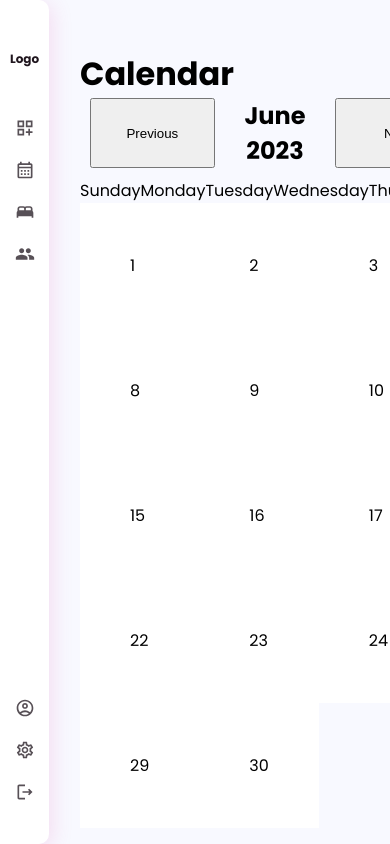
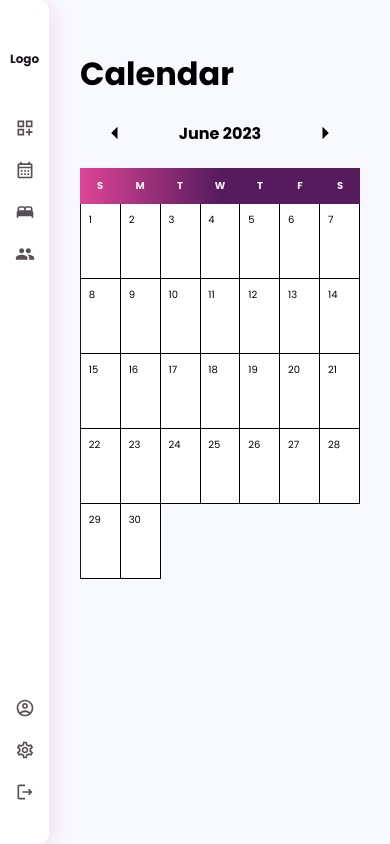
Before and after one commit to angelaldrete/onepillow, a Next.js app: page /calendar in a window 390 px wide. Built offline with nearby package versions, Linux system fonts and the light colour scheme.

Commit message:
Started calendar impl

```diff
--- a/app/calendar/components/Calendar/Day.tsx
+++ b/app/calendar/components/Calendar/Day.tsx
@@ -7,7 +7,22 @@ interface DayProps {
 const Day: React.FC<DayProps> = ({ day }) => {
   return (
     <div className="calendar-day">
-      <div className="calendar-day__number">{day + 1}</div>
+      <div
+        className="calendar-day__number"
+        style={
+          (day + 1) % 7 === 0
+            ? {
+                borderBottom: "0.1rem solid black",
+                borderRight: "0.1rem solid black",
+              }
+            : {
+                borderBottom: "0.1rem solid black",
+                borderRight: "0.1rem solid black",
+              }
+        }
+      >
+        {day + 1}
+      </div>
     </div>
   );
 };
--- a/app/calendar/components/Calendar/Days.tsx
+++ b/app/calendar/components/Calendar/Days.tsx
@@ -9,7 +9,7 @@ const Days: React.FC<DaysProps> = ({ days }) => {
   return (
     <ul className="calendar-month__days">
       {days.map((day) => (
-        <li className="calendar-month__days__day">
+        <li key={day} className="calendar-month__days__day">
           <Day day={day} />
         </li>
       ))}
--- a/app/calendar/components/Calendar/Header.tsx
+++ b/app/calendar/components/Calendar/Header.tsx
@@ -1,5 +1,6 @@
 import React from "react";
 import MonthControlsAction from "../../types/MonthControlsAction";
+import { MdArrowRight, MdArrowLeft } from "react-icons/md";
 
 interface HeaderProps {
   handleMonthControls: (action: MonthControlsAction) => void;
@@ -15,10 +16,10 @@ const Header: React.FC<HeaderProps> = ({
   return (
     <div className="calendar-month__header">
       <button
-        className="calendar-month__header__button"
+        className="calendar-month__header__btn"
         onClick={() => handleMonthControls(MonthControlsAction.Previous)}
       >
-        Previous
+        <MdArrowLeft />
       </button>
       <h2 className="calendar-month__header__title">
         {new Date(year, month, 0).toLocaleString("default", {
@@ -27,10 +28,10 @@ const Header: React.FC<HeaderProps> = ({
         })}
       </h2>
       <button
-        className="calendar-month__header__button"
+        className="calendar-month__header__btn"
         onClick={() => handleMonthControls(MonthControlsAction.Next)}
       >
-        Next
+        <MdArrowRight />
       </button>
     </div>
   );
--- a/app/calendar/components/Calendar/Weekday.tsx
+++ b/app/calendar/components/Calendar/Weekday.tsx
@@ -5,7 +5,12 @@ interface WeekdayProps {
 }
 
 const Weekday: React.FC<WeekdayProps> = ({ weekday }) => {
-  return <div className="calendar-weekday">{weekday}</div>;
+  return (
+    <>
+      <div className="calendar-weekday--tablet">{weekday}</div>
+      <div className="calendar-weekday">{weekday[0]}</div>
+    </>
+  );
 };
 
 export default Weekday;
--- a/app/calendar/components/Calendar/Weekdays.tsx
+++ b/app/calendar/components/Calendar/Weekdays.tsx
@@ -14,8 +14,8 @@ const Weekdays = () => {
 
   return (
     <ul className="calendar-month__weekdays">
-      {weekdays.map((weekday) => (
-        <li className="calendar-month__weekdays__weekday">
+      {weekdays.map((weekday, index) => (
+        <li key={index} className="calendar-month__weekdays__weekday">
           <Weekday weekday={weekday} />
         </li>
       ))}
--- a/styles/calendar/_index.scss
+++ b/styles/calendar/_index.scss
@@ -1,9 +1,35 @@
 .calendar {
   margin-bottom: 2rem;
+  &__header {
+    margin-bottom: 2rem;
+  }
   &-day {
     &__number {
-      padding: 5rem;
-      background-color: white;
+      background-color: var(--card-color);
+      font-size: 1rem;
+      height: clamp(7.5rem, 10vw, 10rem);
+      padding: clamp(0.5rem, 2vw, 2.5rem);
+    }
+  }
+  &-weekday {
+    color: var(--text-color-light);
+    text-align: center;
+    font-weight: bold;
+    font-size: clamp(1rem, 2vw, 1.6rem);
+    padding: clamp(1rem, 1vw, 1.5rem);
+    &--tablet {
+      display: none;
+    }
+  }
+}
+
+@include tablet {
+  .calendar {
+    &-weekday {
+      display: none;
+      &--tablet {
+        display: block;
+      }
     }
   }
 }
@@ -11,22 +37,41 @@
 .calendar-month {
   &__header {
     display: flex;
-    margin-bottom: 1rem;
-    padding: 0 1rem;
+    margin-bottom: 2rem;
+    align-items: center;
+    justify-content: space-between;
     > * {
       flex: 1;
       text-align: center;
+    }
+    &__title {
+      font-size: clamp(1.6rem, 3vw, 2.4rem);
+      flex: 2;
+    }
+    &__btn {
+      background: none;
+      border: none;
+      font-size: clamp(3rem, 5vw, 4rem);
+      display: flex;
+      align-items: center;
+      justify-content: center;
     }
   }
 
   &__weekdays {
     display: grid;
     grid-template-columns: repeat(7, 1fr);
+    background-image: linear-gradient(
+      to right,
+      var(--primary-color) 0%,
+      var(--secondary-color) 50%
+    );
   }
 
   &__days {
+    position: relative;
     display: grid;
     grid-template-columns: repeat(7, 1fr);
-    grid-auto-rows: 1fr;
+    border-left: 0.1rem solid var(--calendar-outline-color);
   }
 }
--- a/styles/main.css
+++ b/styles/main.css
@@ -13,6 +13,7 @@
   --text-color-dark: #28232a;
   --text-color-secondary: #79737c;
   --text-color-tertiary: #666666;
+  --calendar-outline-color: #20161e;
 }
 
 .dark {
@@ -304,26 +305,64 @@ p {
 .calendar {
   margin-bottom: 2rem;
 }
+.calendar__header {
+  margin-bottom: 2rem;
+}
 .calendar-day__number {
-  padding: 5rem;
-  background-color: white;
+  background-color: var(--card-color);
+  font-size: 1rem;
+  height: clamp(7.5rem, 10vw, 10rem);
+  padding: clamp(0.5rem, 2vw, 2.5rem);
+}
+.calendar-weekday {
+  color: var(--text-color-light);
+  text-align: center;
+  font-weight: bold;
+  font-size: clamp(1rem, 2vw, 1.6rem);
+  padding: clamp(1rem, 1vw, 1.5rem);
+}
+.calendar-weekday--tablet {
+  display: none;
 }
 
+@media (min-width: 768px) {
+  .calendar-weekday {
+    display: none;
+  }
+  .calendar-weekday--tablet {
+    display: block;
+  }
+}
 .calendar-month__header {
   display: flex;
-  margin-bottom: 1rem;
-  padding: 0 1rem;
+  margin-bottom: 2rem;
+  align-items: center;
+  justify-content: space-between;
 }
 .calendar-month__header > * {
   flex: 1;
   text-align: center;
 }
+.calendar-month__header__title {
+  font-size: clamp(1.6rem, 3vw, 2.4rem);
+  flex: 2;
+}
+.calendar-month__header__btn {
+  background: none;
+  border: none;
+  font-size: clamp(3rem, 5vw, 4rem);
+  display: flex;
+  align-items: center;
+  justify-content: center;
+}
 .calendar-month__weekdays {
   display: grid;
   grid-template-columns: repeat(7, 1fr);
+  background-image: linear-gradient(to right, var(--primary-color) 0%, var(--secondary-color) 50%);
 }
 .calendar-month__days {
+  position: relative;
   display: grid;
   grid-template-columns: repeat(7, 1fr);
-  grid-auto-rows: 1fr;
+  border-left: 0.1rem solid var(--calendar-outline-color);
 }/*# sourceMappingURL=main.css.map */
--- a/styles/main.scss
+++ b/styles/main.scss
@@ -16,6 +16,7 @@
   --text-color-dark: #28232a;
   --text-color-secondary: #79737c;
   --text-color-tertiary: #666666;
+  --calendar-outline-color: #20161e;
 }
 
 .dark {
```
Also changed, not shown: 1 other file (tests, documents, lock files or other folders).
